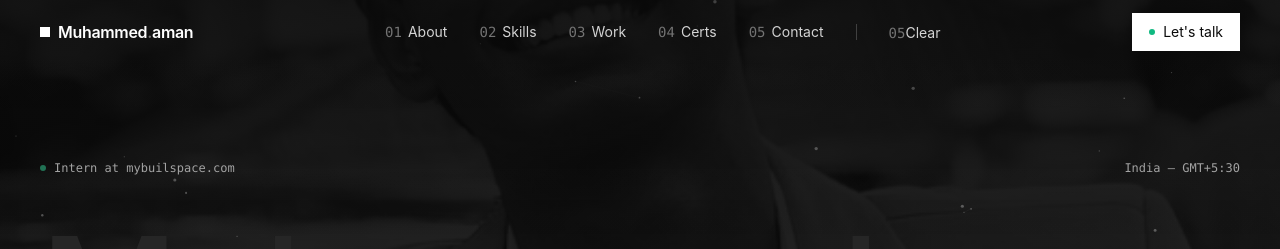
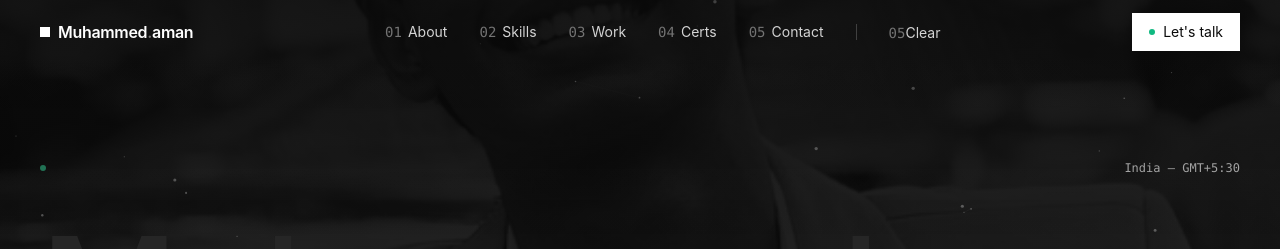
Before and after one commit to mhmdaman/Portfolio, a React (Create React App) app in the folder frontend/: page / in a window 1280 px wide. Shown: the top 249 px of the page. Built offline with nearby package versions, Linux system fonts and the light colour scheme.

Commit message:
updated the current working status

```diff
--- a/frontend/src/components/Hero.jsx
+++ b/frontend/src/components/Hero.jsx
@@ -29,7 +29,7 @@ const Hero = () => {
         <div className="flex items-center justify-between text-xs font-mono-alt text-neutral-400 mb-10">
           <div className="flex items-center gap-2">
             <span className="w-1.5 h-1.5 bg-emerald-400 rounded-full animate-pulse" />
-            <span>Intern at mybuilspace.com</span>
+            {/*<span>Intern at mybuilspace.com</span>*/}
           </div>
           <div className="hidden sm:block">{profile.location} — GMT+5:30</div>
         </div>
```
